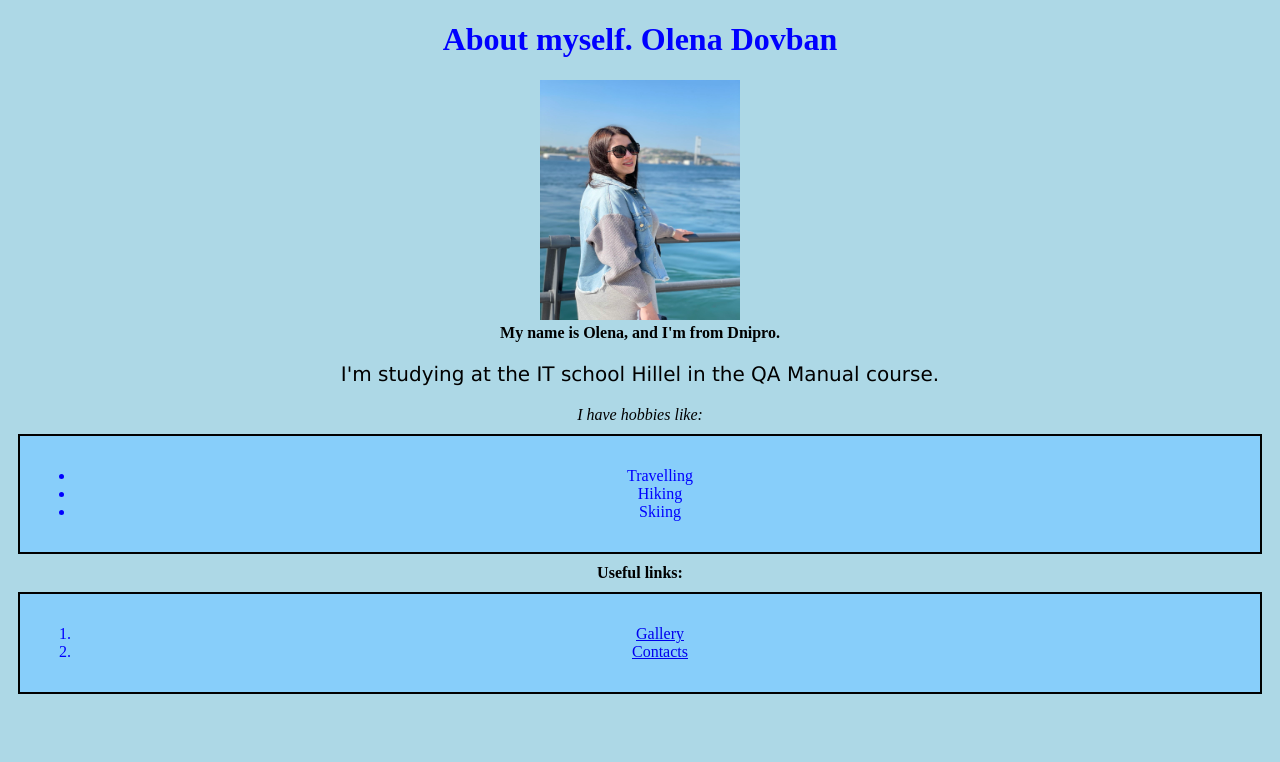
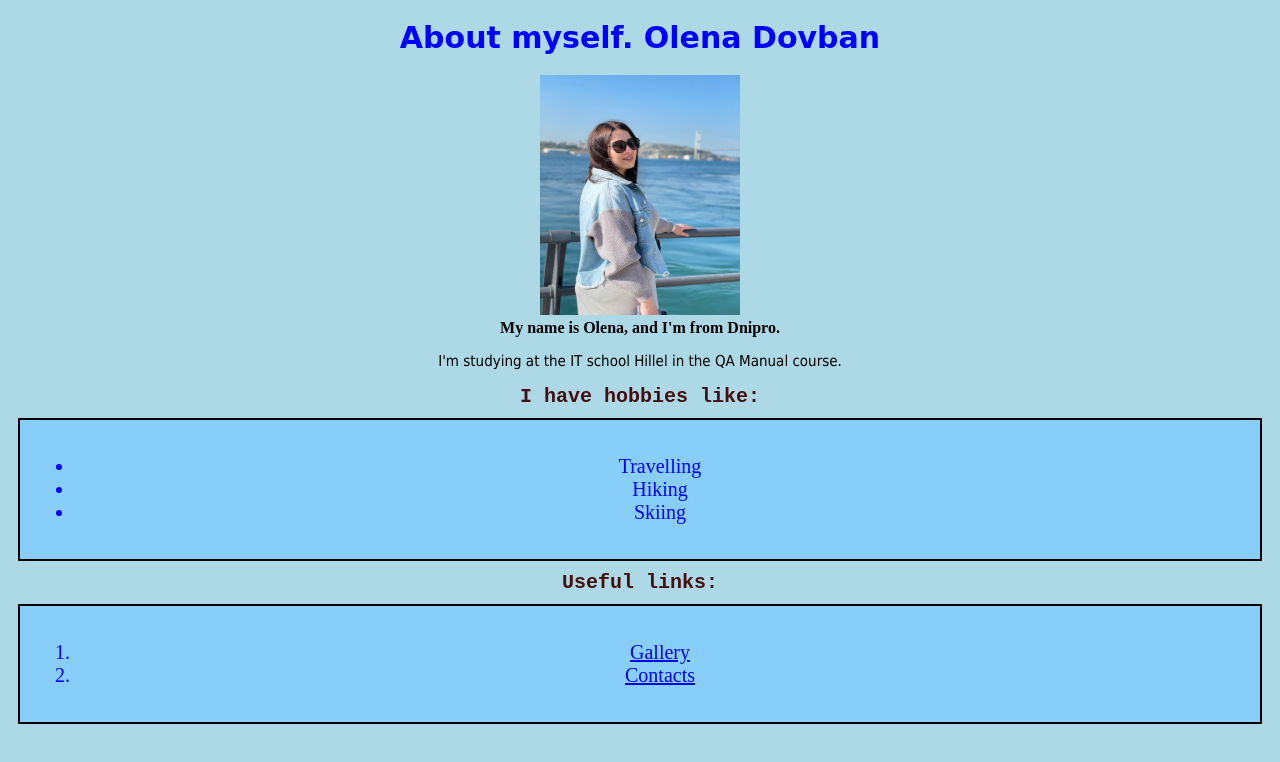
Before and after one commit to OlenaDovban/About-myself, a plain HTML site: page index.html in a window 1280 px wide. Drawn offline with Linux system fonts and the light colour scheme.

Commit message:
next commit

```diff
--- a/Style.css
+++ b/Style.css
@@ -4,10 +4,12 @@ body {
   }
 h1 {
   color: blue;
+  font-family: "Brush Script MT", cursive;
+  font-size: 30px;
 }
 p {
-  font-family: verdana;
-  font-size: 20px;
+  font-family: Tahoma, Verdana, sans-serif;
+  font-size: 15px;
   }
   .list {
   background-color:lightskyblue;
@@ -15,4 +17,10 @@ p {
   border: 2px solid black;
   margin: 10px;
   padding: 15px;
+  font-size: 20px;
 }
+#title {
+  color: rgb(69, 15, 15);
+  font-family: "Courier New", Courier, monospace;
+  font-size: 20px;
+  }
--- a/index.html
+++ b/index.html
@@ -12,7 +12,7 @@
 <b>My name is Olena, and I'm from Dnipro.</b>
 
 <p>I'm studying at the IT school Hillel in the QA Manual course.</p>
-<i id="title">I have hobbies like:</i>
+<b id="title">I have hobbies like:</b>
  <div class="list">
    <ul>
        <li>Travelling</li>
```
